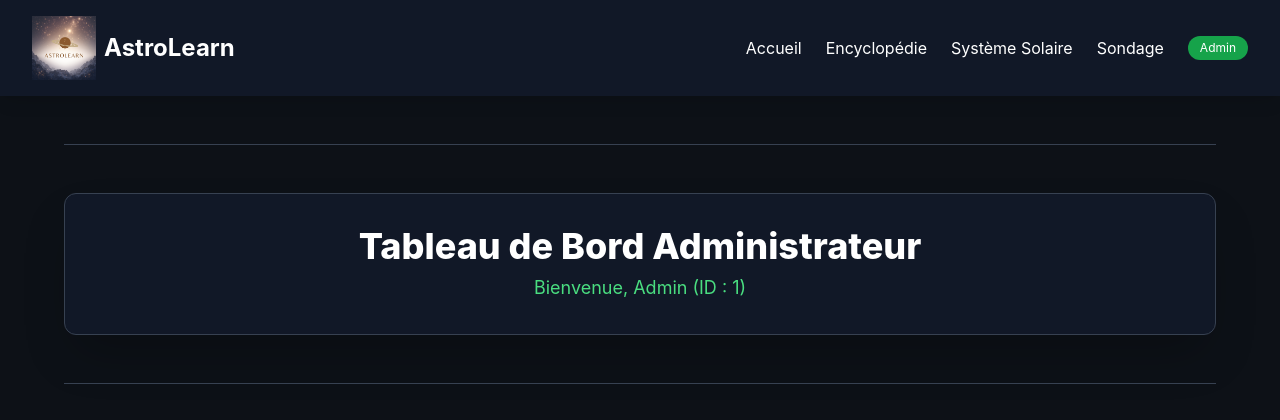
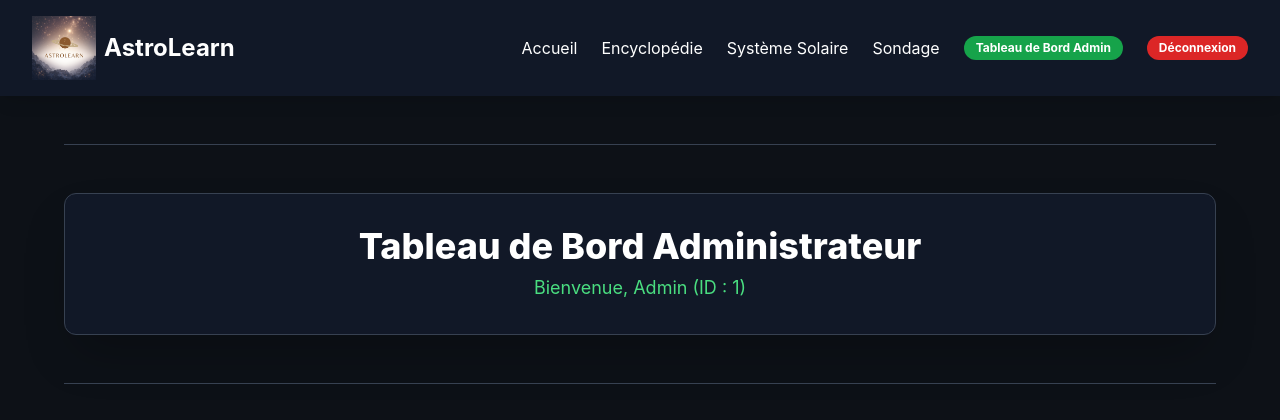
Before and after one commit to Aboubnan/AstroLearn, a Flask app: page /admin_dashboard in a window 1280 px wide. Shown: the top 420 px of the page. Run offline with Flask 3, Linux system fonts and the light colour scheme; the visitor is signed in with stand-in values (Sample User, id 1); some libraries are stand-ins or nearby versions.

Commit message:
UI: Boutons Connexion en vert et Déconnexion en rouge

```diff
--- a/templates/base.html
+++ b/templates/base.html
@@ -28,7 +28,10 @@
             <a href="{{ url_for('main_bp.formulaire') }}" class="hover:text-blue-400 transition">Sondage</a>
 
             {% if session.get('is_admin') %}
-                <a href="{{ url_for('admin_bp.admin_dashboard') }}" class="bg-green-600 px-3 py-1 rounded-full text-xs">Admin</a>
+                <a href="{{ url_for('admin_bp.admin_dashboard') }}" class="bg-green-600 hover:bg-green-700 px-3 py-1 rounded-full text-xs font-bold transition">Tableau de Bord Admin</a>
+                <a href="{{ url_for('admin_bp.admin_logout') }}" class="bg-red-600 hover:bg-red-700 px-3 py-1 rounded-full text-xs font-bold transition">Déconnexion</a>
+            {% else %}
+                <a href="{{ url_for('admin_bp.admin_login') }}" class="bg-green-600 hover:bg-green-700 px-3 py-1 rounded-full text-xs font-bold transition">Connexion Admin</a>
             {% endif %}
         </div>
 
```
